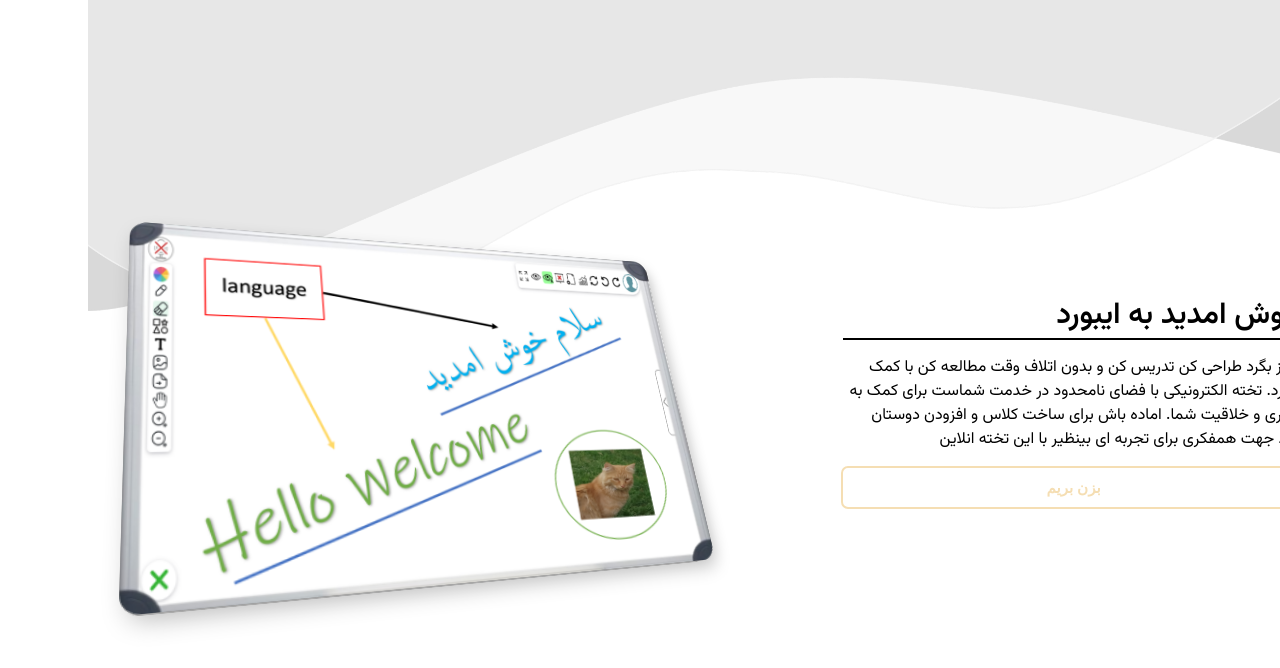
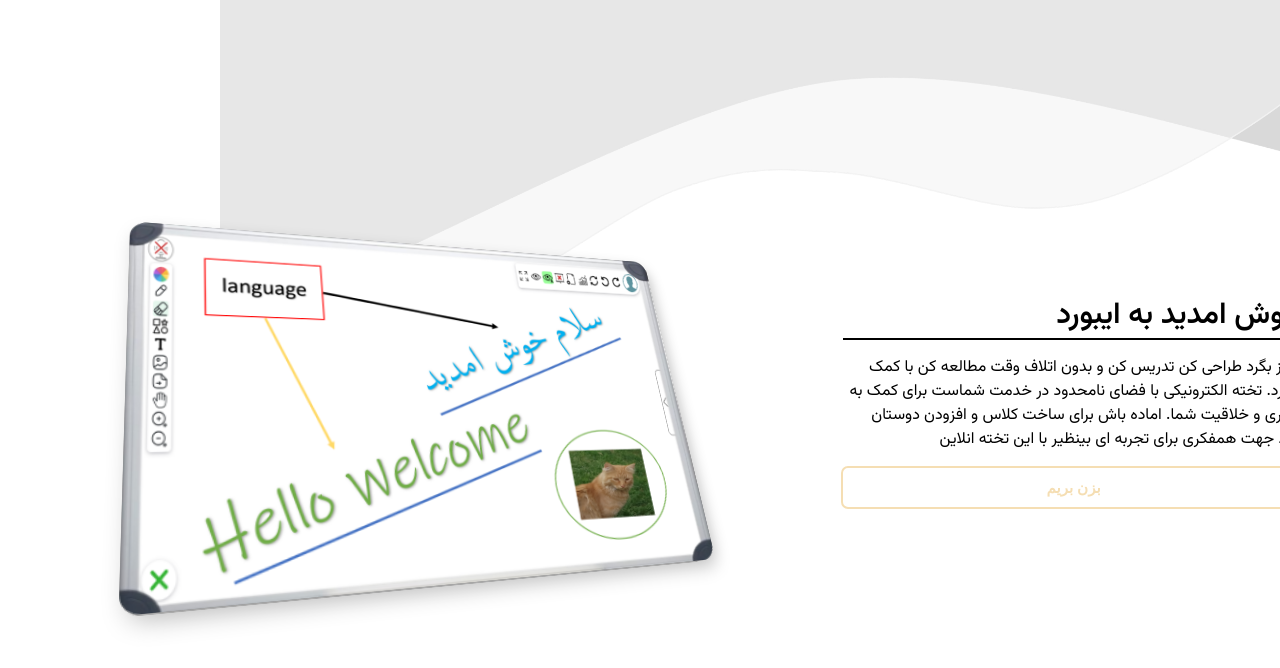
Before and after one commit to RsystemPro/viraboard-homepage, a Next.js app: page /ui/pages/introduction in a window 1280 px wide. Shown: the top 668 px of the page. Built offline with nearby package versions, Linux system fonts and the light colour scheme.

Commit message:
header picture fixed

```diff
--- a/app/ui/pages/end/page.tsx
+++ b/app/ui/pages/end/page.tsx
@@ -42,7 +42,8 @@ function End({ language: lang }: any) {
 
     return (
         <div ref={container} className="end_container">
-            <Image src={bottom_wave} alt='bottom_wave' />
+            {/* <Image src={bottom_wave} alt='bottom_wave' /> */}
+            <img src={bottom_wave.src} alt="bottom_wave" />
             <div className="end_social">
                 <h1>{language.end.contact_us_social}</h1>
                 <div>
--- a/app/ui/pages/introduction/board.tsx
+++ b/app/ui/pages/introduction/board.tsx
@@ -105,11 +105,12 @@ function Board({ scroll, lang, setImageLoaded }: props) {
                 className='board_container'
             >
                 <div className='board_image_container'>
-                    <Image
+                    <img src={pic.src} alt="pic" onLoad={() => setImageL(true)} />
+                    {/* <Image
                         onLoad={() => setImageL(true)}
                         src={pic}
                         alt='pic'
-                    />
+                    /> */}
                 </div>
 
                 <span></span>
--- a/app/ui/pages/introduction/page.tsx
+++ b/app/ui/pages/introduction/page.tsx
@@ -42,7 +42,8 @@ function Introductions({ language }: any) {
     return (
         <div ref={container} id='Test2' className='introduction_container'>
             {!imageLoaded && <Logo_Loading language={language} />}
-            <Image src={background_wave} alt='back_wave' id='ic_bw' />
+            {/* <Image src={background_wave} alt='back_wave' id='ic_bw' /> */}
+            <img src={background_wave.src} alt='back_wave' id='ic_bw' />
             {imageLoaded && <Explains scroll={scrollYProgress} lang={language} />}
             <Board scroll={scrollYProgress} lang={language} setImageLoaded={setImageLoaded} />
         </div>
--- a/app/ui/pages/introduction/style.scss
+++ b/app/ui/pages/introduction/style.scss
@@ -27,6 +27,7 @@
         right: 0;
         top: 0;
         height: 40vh;
+        width: 100%;
     }
 
 }
--- a/app/ui/pages/overview/carousel_items.tsx
+++ b/app/ui/pages/overview/carousel_items.tsx
@@ -18,7 +18,8 @@ function Carousel_items({ image, text, title, direction = 'rtl' }: props) {
                 <h2 style={{ fontFamily: direction === 'rtl' ? 'vazirmatn' : 'sans-serif auto' }}>{text}</h2>
             </div>
             <div>
-                <Image src={image} alt="carousel_image" />
+                {/* <Image src={image} alt="carousel_image" /> */}
+                <img src={image.src} alt="carousel_image" />
             </div>
         </div>
     );
```
